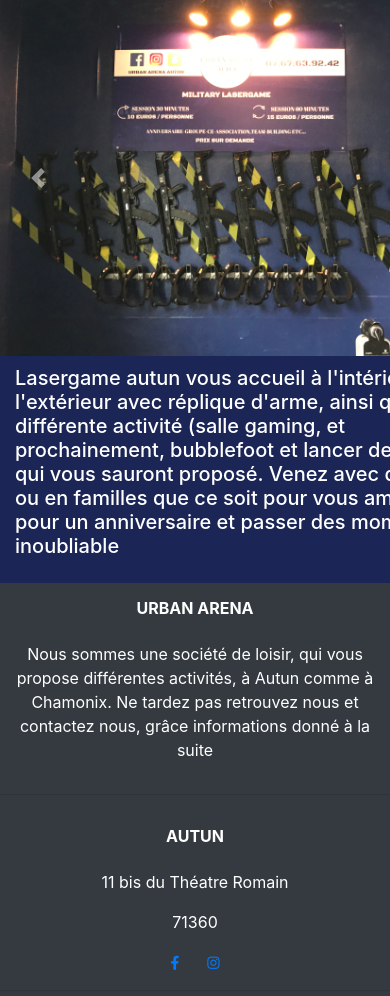
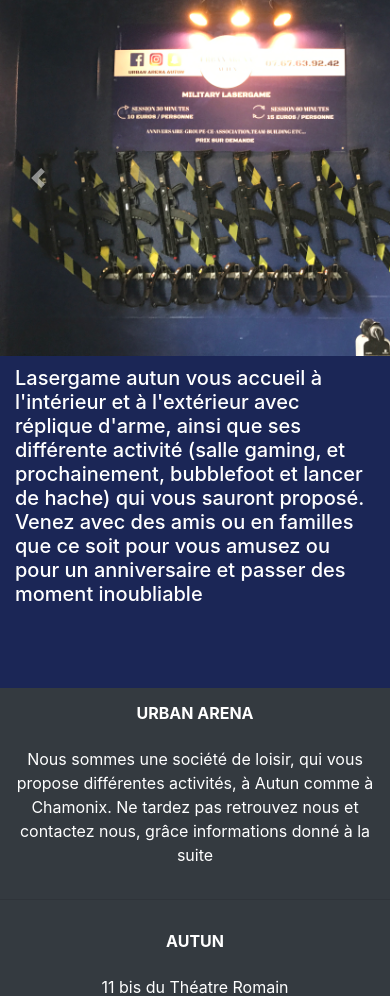
Before and after one commit to yoru71/laserGames, a Symfony app: template templates/main/autunMenu.html.twig in a window 390 px wide; the page is wider, and only the part inside the window is pictured. Shown: the part 201-1197 px from the top of that part. Run offline with Twig, Linux system fonts and the light colour scheme; the template is opened without the code that fills it, so the values that code supplies are empty; some libraries are stand-ins or nearby versions.

Commit message:
Texte responsive

```diff
--- a/public/css/style.css
+++ b/public/css/style.css
@@ -39,7 +39,8 @@ html {
 
 .wrapper{
     display: grid;
-    grid-template-columns: repeat(2, 1fr);
+
+    grid-template-columns: repeat(auto-fit, minmax(300px, 1fr));
     grid-gap: 10px;
     grid-auto-rows: minmax(100px, auto);
 }
@@ -64,3 +65,9 @@ body{
 .font{
     font-family: 'Saira Stencil One', cursive;
 }
+
+
+  @media (min-width: 600px) {
+    .wrapper { grid-template-columns: repeat(2, 1fr); }
+
+  }
--- a/templates/main/autunMenu.html.twig
+++ b/templates/main/autunMenu.html.twig
@@ -100,12 +100,11 @@
     </div>
     <div class="three">
         <p class="text-white h5">Lasergame autun vous accueil à l'intérieur et à l'extérieur avec réplique d'arme, ainsi que ses différente activité (salle gaming, et prochainement, bubblefoot et lancer de hache) qui vous sauront proposé. Venez avec des amis ou en familles que ce soit pour vous amusez ou pour un anniversaire et passer des moment inoubliable</p>
+        <br>
     </div>
-
+    <br>
 
 </div>
-<br>
-
 
 
 
--- a/templates/main/bubbleFootAutun.html.twig
+++ b/templates/main/bubbleFootAutun.html.twig
@@ -115,7 +115,8 @@
     <div class="text-center text-white">
         <h2 class="font h2">Tarif bubble foot:</h2>
         <p class="h5">10€/personne pour 30 min de jeux </p>
-
+        <br>
+        <br>
     </div>
 </div>
 <br>
--- a/templates/main/bubbleFootChamonix.html.twig
+++ b/templates/main/bubbleFootChamonix.html.twig
@@ -110,6 +110,8 @@
     <div class="text-center text-white">
         <h2 class="font h2">Tarif bubble foot:</h2>
         <p class="h5">10€/personne pour 30 min de jeux </p>
+        <br>
+        <br><br>
     </div>
 
 </div>
```
